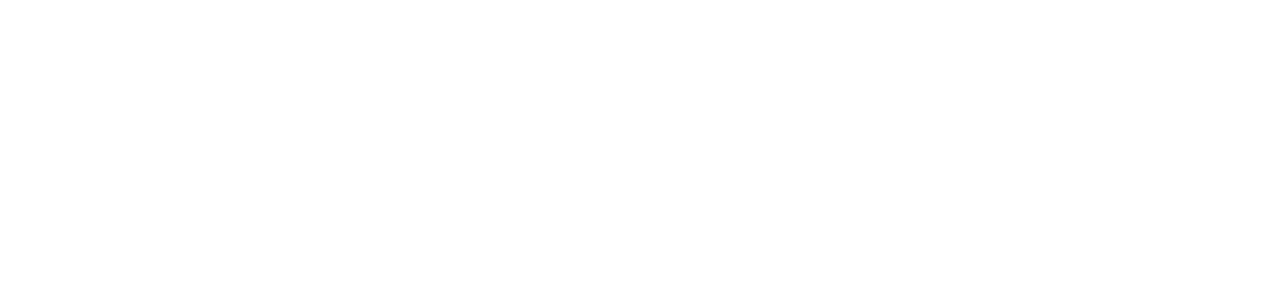
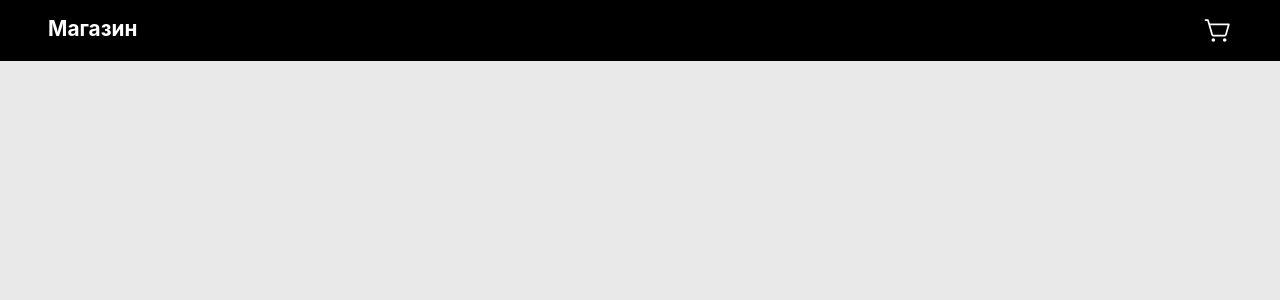
Before and after one commit to tizerr/yandex-intensive-react, a React (Create React App) app: page / in a window 1280 px wide. Shown: the top 300 px of the page. Built offline with nearby package versions, Linux system fonts and the light colour scheme.

Commit message:
Creating Layout.jsx. Installing styled-components lib. Adding cart.svg image logo

```diff
--- a/package.json
+++ b/package.json
@@ -9,6 +9,7 @@
     "react": "^18.2.0",
     "react-dom": "^18.2.0",
     "react-scripts": "5.0.1",
+    "styled-components": "^5.3.6",
     "web-vitals": "^2.1.4"
   },
   "scripts": {
--- a/src/App.jsx
+++ b/src/App.jsx
@@ -1,7 +1,9 @@
+import {Layout} from "./components/Layout";
+
 function App() {
   return (
-    <>
-    </>
+      <Layout>
+      </Layout>
   );
 }
 
--- /dev/null
+++ b/src/components/Layout.jsx
@@ -0,0 +1,45 @@
+import styled from 'styled-components'
+import cartImg from '../images/cart.svg';
+
+export const Layout = (props) => {
+    return <Container>
+        <HeaderContainer>
+            <Logo><Link href="#">Магазин</Link></Logo>
+            <a href="#"><CartImg src={cartImg} alt="1"/></a>
+        </HeaderContainer>
+        <Main>
+            {props.children}
+        </Main>
+    </Container>
+}
+
+const Container = styled.div`
+  display: flex;
+  flex-direction: column;
+  justify-content: space-between;
+  height: 100%;
+`
+
+const Main = styled.main`
+  flex: 1 1 auto;
+  background-color: #E9E9E9;
+`
+const HeaderContainer = styled.header`
+  background-color: black;
+  display: flex;
+  justify-content: space-between;
+  padding: 1rem 3rem;
+`
+
+const Logo = styled.h1`
+  font-weight: 700;
+  font-size: 1.3rem;
+`
+
+const Link = styled.a`
+  color: white;
+`
+
+const CartImg = styled.img`
+  height: 100%;
+`
```
Also changed, not shown: src/images/cart.svg (added), 1 other file (tests, documents, lock files or other folders).
